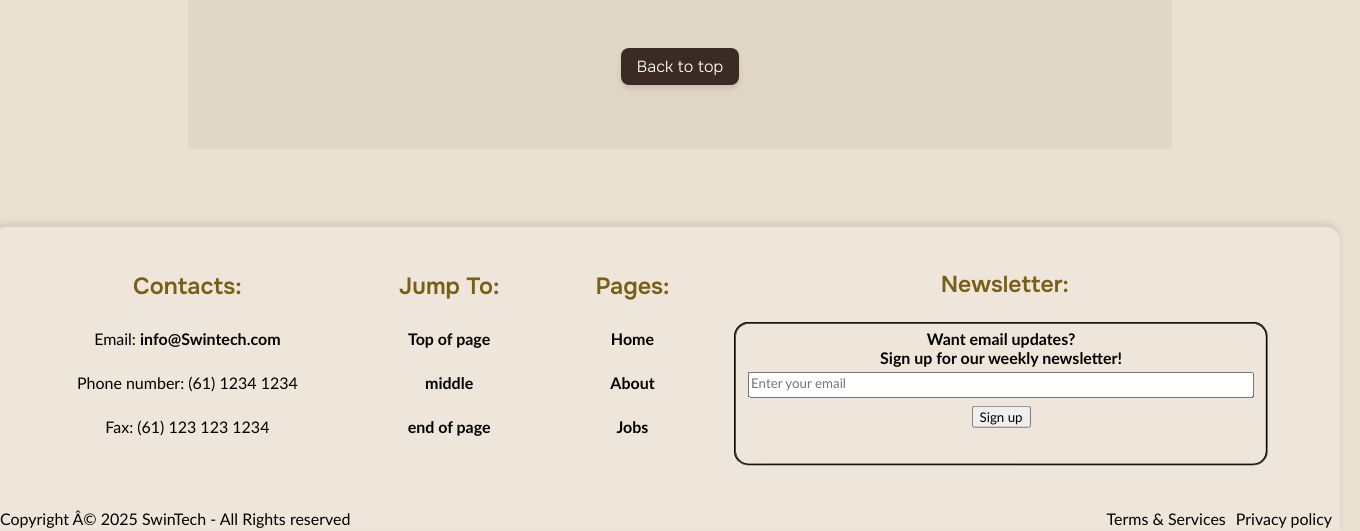
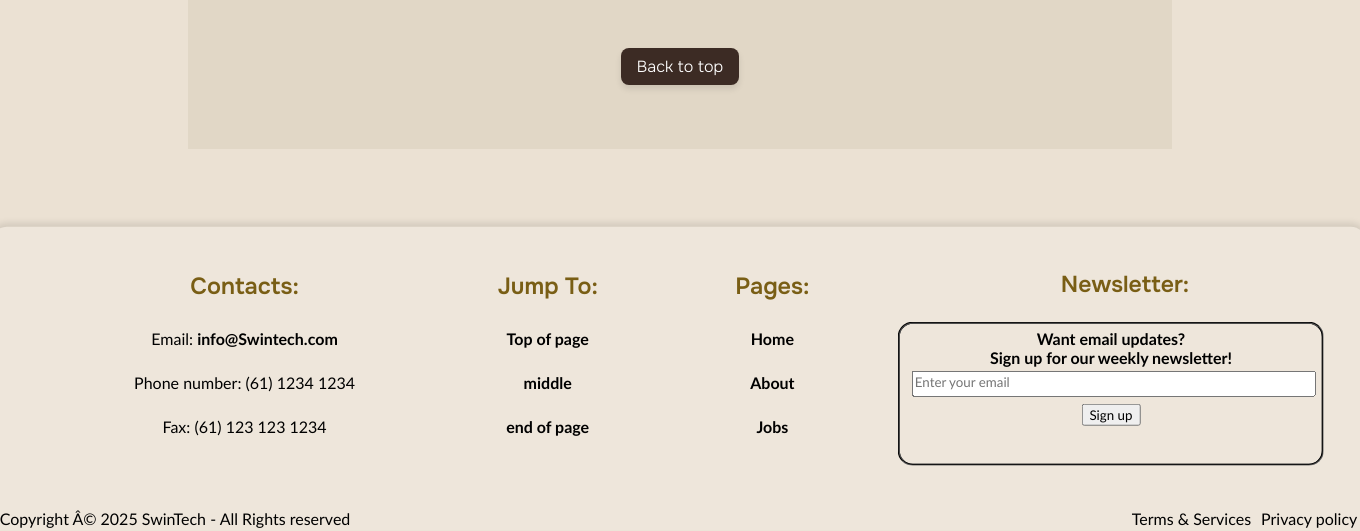
Before and after one commit to SwinTechCOS10026/project2, a PHP site: page /project1/jobs.html in a window 1360 px wide. Shown: the part 3560-4091 px from the top of the page. Run offline with PHP 8.4, Linux system fonts and the light colour scheme.

Commit message:
fixed sizing

```diff
--- a/stylesheets/styles.css
+++ b/stylesheets/styles.css
@@ -70,7 +70,7 @@
   padding: 0rem 2rem;
   background-color: #eee6db;
   flex-wrap: wrap;
-  width: 80.7rem;
+  width: 98%;
   transform: translate(-1%, -6%);
 }
 
@@ -120,7 +120,7 @@
   color: black;
   text-align: center;
   box-shadow: 0px -4px 6px rgba(0, 0, 0, 0.1);
-  width: 84.26rem;
+  width: 101%;
   height: 19rem;
   transform: translate(-0.6%, 18%);
   align-items: center;
@@ -166,7 +166,7 @@
   list-style-type: none;
   text-align: center;
   float: left;
-  padding-left: 5rem;
+  padding-left: 10%;
   font-size: 20px;
 }
 #footer-ul-page-links {
@@ -174,7 +174,7 @@
   list-style-type: none;
   text-align: center;
   float: left;
-  padding-left: 6rem;
+  padding-left: 10%;
   font-size: 20px;
 }
 #footer-a-page-links {
@@ -188,7 +188,7 @@
   list-style-type: none;
   text-align: center;
   float: left;
-  padding-left: 6rem;
+  padding-left: 10%;
   font-size: 20px;
 }
 #footer-a-jump-tos {
@@ -253,15 +253,15 @@
 #newsletter-title{
   color: rgb(121, 94, 21);
   padding-top: 42.4px;
-  margin-left: 1rem;
+  margin-left: 65%;
   font-size: 23px;
 }
 #newsletter-fieldset {
   border-color: black;
-  width: 500px;
+  width: 29%;
   height: 125px;
   float: right;
-  margin-right: 4.5rem;
+  margin-right: 3%;
   margin-bottom: 100px;
   border-top-left-radius: 15px;
   border-top-right-radius: 15px;
@@ -269,7 +269,7 @@
   border-bottom-right-radius: 15px;
 }
 #newsletter-textarea {
-  width: 500px;
+  width: 100%;
   height: 20px;
   resize: none;
   margin-top: 1%;
@@ -329,6 +329,8 @@
 	animation-iteration-count: 1;
 	animation-timing-function: ease-in;
 	animation-duration: 2s;
+
+  margin-left: 15%;
 }
 .company-description-fieldset-right{
   margin-top: 8%;
@@ -343,6 +345,7 @@
 	animation-iteration-count: 1;
 	animation-timing-function: ease-in;
 	animation-duration: 3s;
+  margin-right: 15%;
 }
 @keyframes fadeInOpacity {
 	0% {
@@ -442,13 +445,15 @@
 .mission-statement-fieldset{
   margin-top: 3%;
   border: 0px solid #eee6db;
-  width: 50em;
+  width: 50%;
   height: 25rem;
   position: absolute;
   background-blend-mode: normal;
   border-radius: 10px;
   background-color:  #eee6db41;
   mask-image: linear-gradient(to right, black calc(100% - 10rem), transparent 100%);
+  margin-bottom: 50%;
+  margin-left: 14%;
   float: left, top;
 }
 .mission-statement-text{
@@ -466,13 +471,13 @@
 }
 #tech-help-img1{
   width: 42rem;
-  height: 25.9rem;
-  float: right;
+  height: 25rem;
+  float: right, top;
   clear: both;
-  margin-top: 2.55em;
+  margin-top: 3%;
+  margin-left: 49%;
   mask-image: linear-gradient(to left, black calc(100% - 10rem), transparent 100%);
 
-  margin-bottom: 3.6em;
 }
 .goal-statement-fieldset{
   border: 0px solid  #eee6db41;
@@ -481,6 +486,7 @@
   background-blend-mode: normal;
   border-radius: 10px;
   background-color: #eee6db41;
+  margin-left: 14%;
 }
 .goal-statement-text{
   transform: translate(0%, 50%);
@@ -502,6 +508,8 @@
   clear: both;
   justify-content: right;
   margin-bottom: -20rem;
+
+  margin-left: 15.1%;
   transform: translate(96%, -100%);
   mask-image: linear-gradient(to left, black calc(100% - 10rem), transparent 100%);
 }
```
